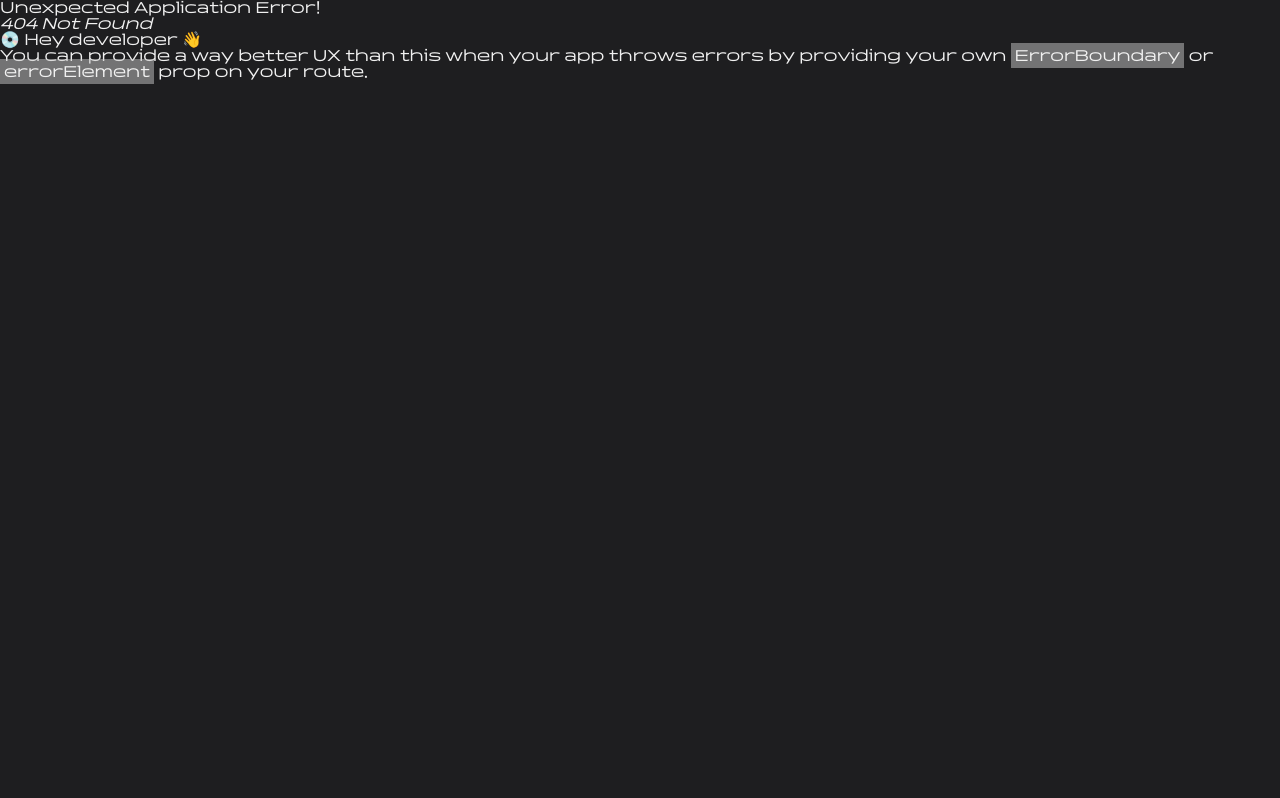
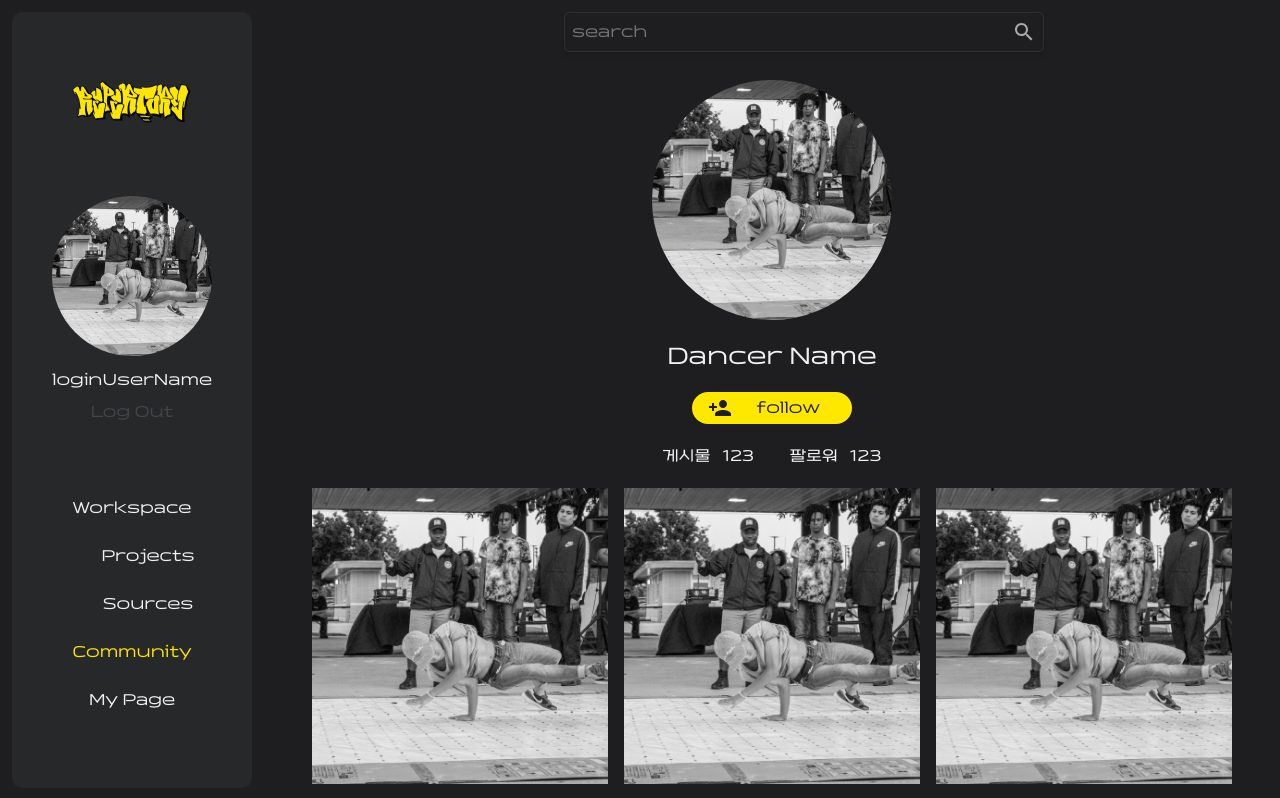
Before and after one commit to zoohee/repertory-online, a React (Vite) app in the folder FE/: page /community/m/1 in a window 1280 px wide. Before the commit this address had no page. Shown: the top 798 px of the page. Built offline with nearby package versions, Linux system fonts and the light colour scheme; a web font is replaced by a local one.

Commit message:
Feat: CommunityUserFeed 페이지 구현

```diff
--- a/FE/src/App.tsx
+++ b/FE/src/App.tsx
@@ -6,7 +6,8 @@ import ProjectsPage from '@/pages/Projects';
 import SourcesPage from '@/pages/Sources';
 import CommunityPage from '@/pages/Community';
 import CommunityDetailPage from '@/pages/CommunityDetail';
-import CommunityLayout from './pages/CommunityLayout';
+import CommunityLayout from '@/pages/CommunityLayout';
+import CommunityUserFeedPage from '@/pages/CommunityUserFeed';
 
 const router = createBrowserRouter([
   {
@@ -30,12 +31,16 @@ const router = createBrowserRouter([
         element: <CommunityLayout />,
         children: [
           {
-            path: '/community',
+            index: true,
             element: <CommunityPage />,
           },
           {
             path: '/community/r/:Id',
             element: <CommunityDetailPage />,
+          },
+          {
+            path: '/community/m/:userId',
+            element: <CommunityUserFeedPage />,
           },
         ],
       },
--- /dev/null
+++ b/FE/src/pages/CommunityUserFeed.tsx
@@ -0,0 +1,59 @@
+import styled from 'styled-components';
+
+import Image from '@/components/common/Image';
+import Text from '@/components/common/Text';
+import Follow from '@/components/community/FollowL';
+import DanceGridBox from '@/components/dance/DanceGridBox';
+import FeedItem from '@/components/feed/FeedItem';
+import Wrapper from '@/components/Wrapper';
+
+const Container = styled.div`
+  display: flex;
+  flex-direction: column;
+  align-items: center;
+`;
+
+const CommunityUserFeedPage = () => {
+  return (
+    <Container>
+      <Image size={240} src="/images/index.jpg" isRound={true} />
+      <div style={{ margin: '24px 0' }}>
+        <Text size="xl" color="p">
+          Dancer Name
+        </Text>
+      </div>
+      <Follow isFollowed={false} />
+      <Wrapper margin="24px 0">
+        <Text size="m" color="p" style={{ marginRight: '12px' }}>
+          게시물
+        </Text>
+        <Text size="m" color="p" style={{ marginRight: '36px' }}>
+          {123}
+        </Text>
+        <Text size="m" color="p" style={{ marginRight: '12px' }}>
+          팔로워
+        </Text>
+        <Text size="m" color="p">
+          {123}
+        </Text>
+      </Wrapper>
+      <DanceGridBox column={3}>
+        <FeedItem />
+        <FeedItem />
+        <FeedItem />
+        <FeedItem />
+        <FeedItem />
+        <FeedItem />
+        <FeedItem />
+        <FeedItem />
+        <FeedItem />
+        <FeedItem />
+        <FeedItem />
+        <FeedItem />
+        <FeedItem />
+      </DanceGridBox>
+    </Container>
+  );
+};
+
+export default CommunityUserFeedPage;
```
